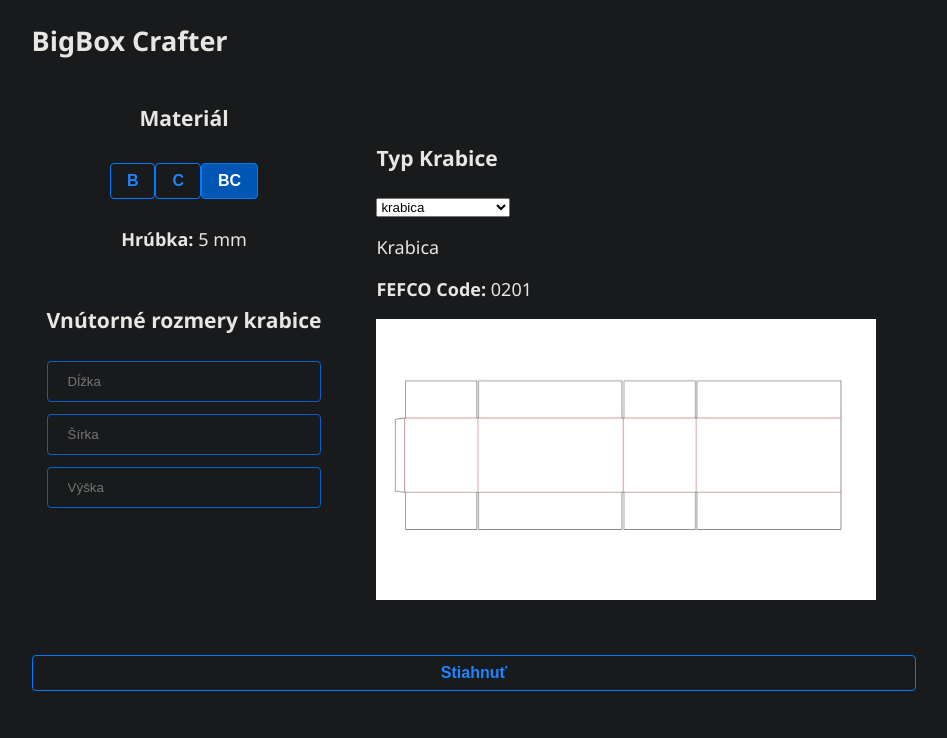
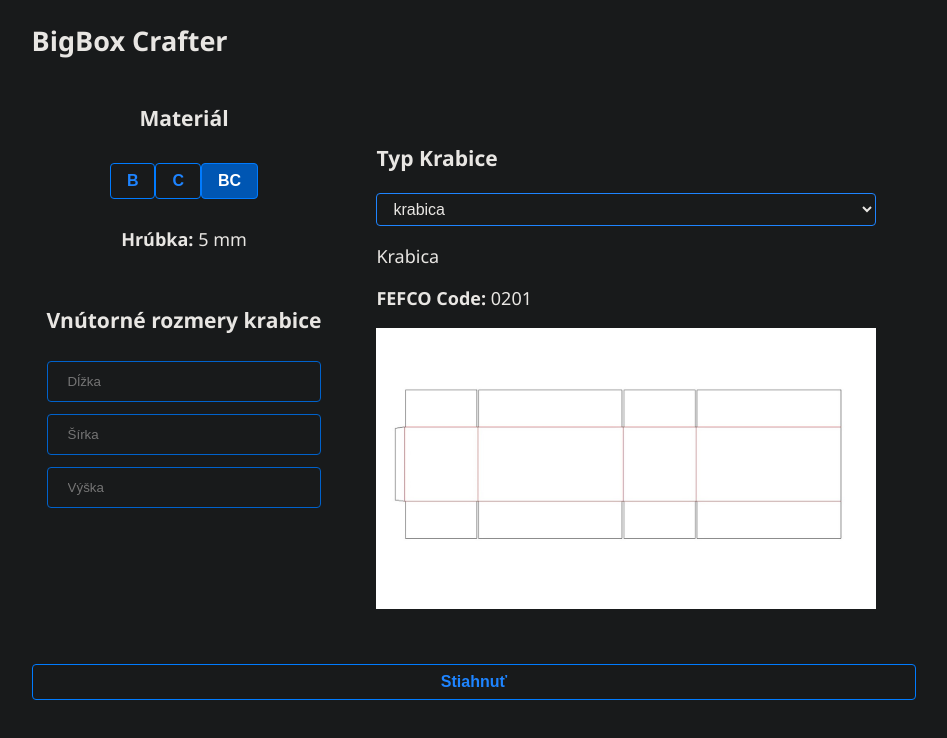
Before and after one commit to rekcoob/box_crafter, a Vue app in the folder frontend/: page / in a window 1280 px wide. Shown: the top 738 px of the page, without its empty margins (166-1113 px from the left). Built offline with nearby package versions, Linux system fonts and the light colour scheme.

Commit message:
Add CSS to Select Element :FE

```diff
--- a/frontend/src/components/BoxStyles.vue
+++ b/frontend/src/components/BoxStyles.vue
@@ -20,13 +20,15 @@ export default {
 <template>
   <div class="boxstyles">
     <h3>Typ Krabice</h3>
-    <select v-model="selectedOption" @change="sendSelectedOption">
+    <div class="custom-select-wrapper">
+      <select v-model="selectedOption" @change="sendSelectedOption" class="custom-select">
         <option value="box">krabica</option>
         <option value="box-open">krabica otvorená</option>
         <option value="half">polovička</option>
         <option value="half-open">polovička otvorená</option>
         <option value="box-q">test</option>
       </select>
+    </div>
     <div v-if="selectedOption === 'box'">
       <p>Krabica</p>
       <p><b>FEFCO Code:</b> 0201</p>
@@ -65,4 +67,28 @@ img {
   height: auto; /* Maintain aspect ratio */
   /* height: 300px; */
 }
+.custom-select {
+  display: block;
+  width: 100%;
+  padding: 0.375rem 2.25rem 0.375rem 0.75rem;
+  font-size: 1rem;
+  line-height: 1.5;
+  color: inherit;
+  background-color: inherit;
+  border: 1px solid #1e84ff;
+  border-radius: 0.25rem;
+  transition:
+    border-color 0.15s ease-in-out,
+    box-shadow 0.15s ease-in-out;
+}
+.custom-select:focus {
+  border-color: #1e84ff;
+  outline: 1;
+  box-shadow: 0 0 0 0.2rem rgba(0, 123, 255, 0.25);
+}
+/* Dropdown menu */
+.custom-select option {
+  background-color: #333; /* Dark background color */
+  color: #fff; /* Text color */
+}
 </style>
```
Lines whose indentation alone changed are shown as unchanged.
